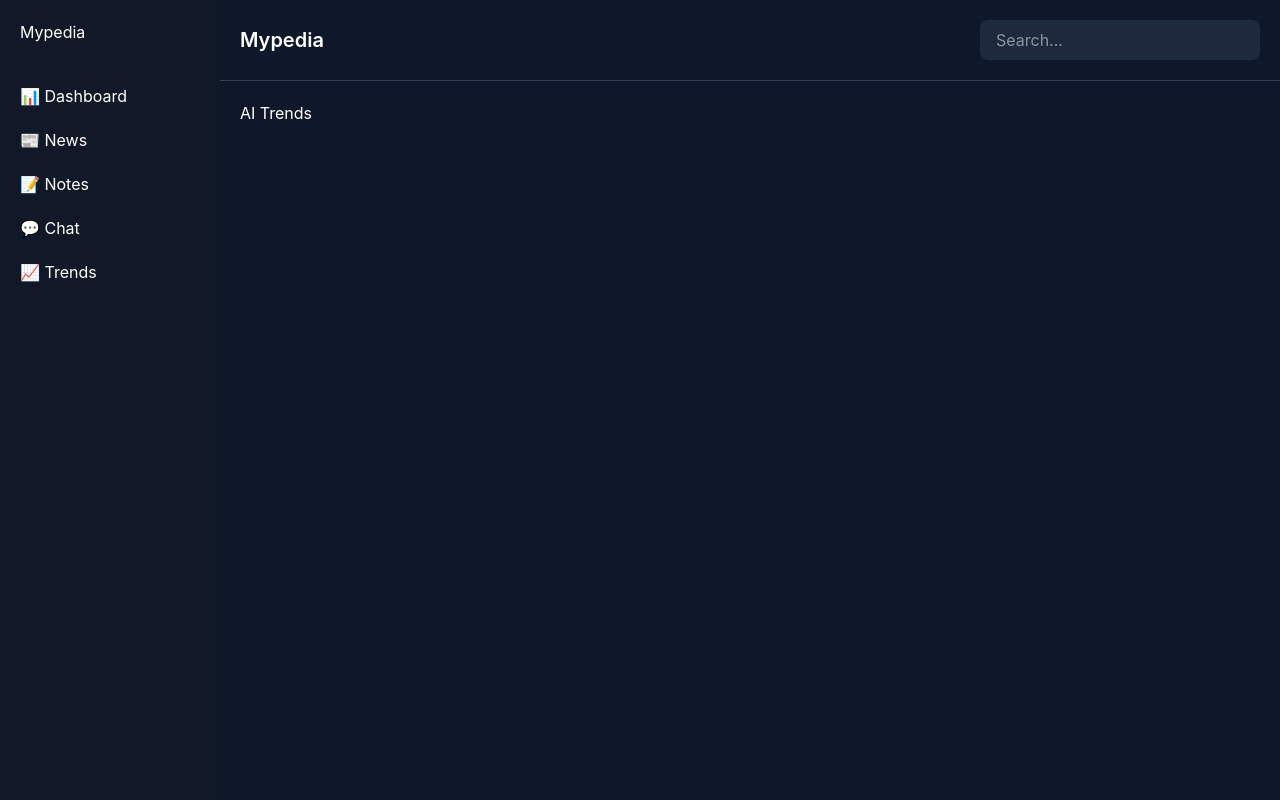
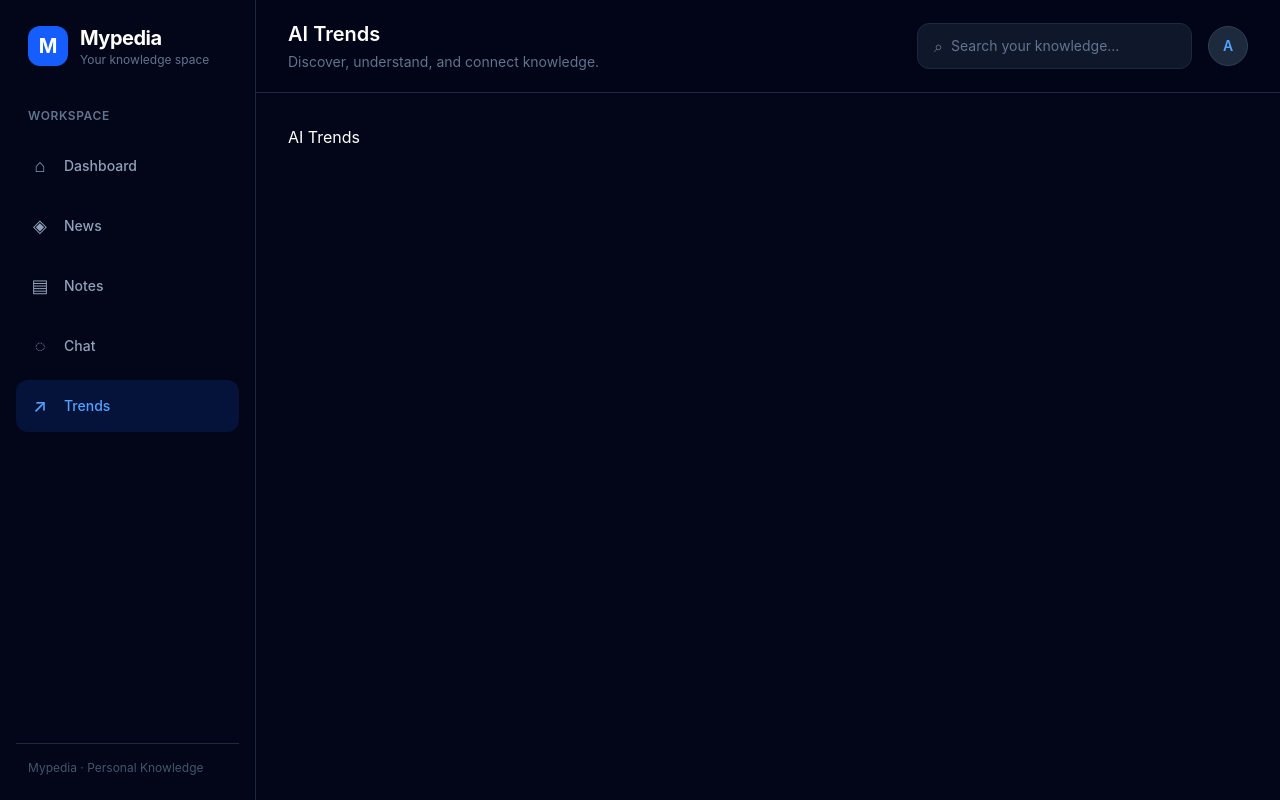
Before and after one commit to AbinandBArjun/MyAI, a React (Vite) app in the folder frontend/: page /trends in a window 1280 px wide. Built offline with nearby package versions, Linux system fonts and the light colour scheme.

Commit message:
Redesign global application shell

```diff
--- a/frontend/src/App.tsx
+++ b/frontend/src/App.tsx
@@ -11,26 +11,13 @@ import Trends from "./pages/Trends";
 
 function App() {
   return (
-    <div
-      style={{
-        display: "flex",
-        minHeight: "100vh",
-      }}
-    >
+    <div className="flex min-h-screen bg-slate-950 text-white">
       <Sidebar />
 
-      <div
-        style={{
-          flex: 1,
-        }}
-      >
+      <div className="flex min-w-0 flex-1 flex-col">
         <Navbar />
 
-        <div
-          style={{
-            padding: "20px",
-          }}
-        >
+        <main className="flex-1 px-8 py-8">
           <Routes>
             <Route path="/" element={<Dashboard />} />
             <Route path="/news" element={<News />} />
@@ -38,7 +25,7 @@ function App() {
             <Route path="/chat" element={<Chat />} />
             <Route path="/trends" element={<Trends />} />
           </Routes>
-        </div>
+        </main>
       </div>
     </div>
   );
--- a/frontend/src/components/Navbar.tsx
+++ b/frontend/src/components/Navbar.tsx
@@ -1,15 +1,45 @@
+import { useLocation } from "react-router-dom";
+
+const pageTitles: Record<string, string> = {
+  "/": "Dashboard",
+  "/news": "Discover News",
+  "/notes": "My Notes",
+  "/chat": "AI Assistant",
+  "/trends": "AI Trends",
+};
+
 export default function Navbar() {
+  const location = useLocation();
+
+  const pageTitle = pageTitles[location.pathname] || "Mypedia";
+
   return (
-    <div className="flex items-center justify-between border-b border-slate-700 p-5">
-      <h2 className="text-xl font-semibold">
-        Mypedia
-      </h2>
+    <header className="flex items-center justify-between border-b border-slate-800 bg-slate-950/80 px-8 py-5 backdrop-blur">
+      <div>
+        <h2 className="text-xl font-semibold text-white">
+          {pageTitle}
+        </h2>
 
-      <input
-        type="text"
-        placeholder="Search..."
-        className="rounded-lg bg-slate-800 px-4 py-2 outline-none"
-      />
-    </div>
+        <p className="mt-1 text-sm text-slate-500">
+          Discover, understand, and connect knowledge.
+        </p>
+      </div>
+
+      <div className="flex items-center gap-4">
+        <div className="hidden items-center gap-2 rounded-xl border border-slate-800 bg-slate-900 px-4 py-2.5 md:flex">
+          <span className="text-slate-500">⌕</span>
+
+          <input
+            type="text"
+            placeholder="Search your knowledge..."
+            className="w-56 bg-transparent text-sm text-white outline-none placeholder:text-slate-500"
+          />
+        </div>
+
+        <div className="flex h-10 w-10 items-center justify-center rounded-full border border-slate-700 bg-slate-800 text-sm font-semibold text-blue-400">
+          A
+        </div>
+      </div>
+    </header>
   );
 }
--- a/frontend/src/components/Sidebar.tsx
+++ b/frontend/src/components/Sidebar.tsx
@@ -1,32 +1,70 @@
-import { Link } from "react-router-dom";
+import { NavLink } from "react-router-dom";
+
+const navigationItems = [
+  { name: "Dashboard", path: "/", icon: "⌂", end: true },
+  { name: "News", path: "/news", icon: "◈" },
+  { name: "Notes", path: "/notes", icon: "▤" },
+  { name: "Chat", path: "/chat", icon: "◌" },
+  { name: "Trends", path: "/trends", icon: "↗" },
+];
 
 export default function Sidebar() {
   return (
-    <div
-      style={{
-        width: "220px",
-        background: "#111827",
-        color: "white",
-        padding: "20px",
-        height: "100vh",
-      }}
-    >
-      <h2>Mypedia</h2>
+    <aside className="flex min-h-screen w-64 flex-col border-r border-slate-800 bg-slate-950 px-4 py-6">
+      {/* Branding */}
+      <div className="mb-10 px-3">
+        <div className="flex items-center gap-3">
+          <div className="flex h-10 w-10 items-center justify-center rounded-xl bg-blue-600 text-xl font-bold">
+            M
+          </div>
 
-      <nav
-        style={{
-          display: "flex",
-          flexDirection: "column",
-          gap: "20px",
-          marginTop: "40px",
-        }}
-      >
-        <Link to="/">📊 Dashboard</Link>
-        <Link to="/news">📰 News</Link>
-        <Link to="/notes">📝 Notes</Link>
-        <Link to="/chat">💬 Chat</Link>
-        <Link to="/trends">📈 Trends</Link>
+          <div>
+            <h1 className="text-xl font-bold tracking-tight text-white">
+              Mypedia
+            </h1>
+
+            <p className="text-xs text-slate-500">
+              Your knowledge space
+            </p>
+          </div>
+        </div>
+      </div>
+
+      {/* Navigation */}
+      <nav className="flex flex-1 flex-col gap-2">
+        <p className="mb-2 px-3 text-xs font-semibold uppercase tracking-wider text-slate-500">
+          Workspace
+        </p>
+
+        {navigationItems.map((item) => (
+          <NavLink
+            key={item.path}
+            to={item.path}
+            end={item.end}
+            className={({ isActive }) =>
+              [
+                "flex items-center gap-3 rounded-xl px-3 py-3 text-sm font-medium transition-all duration-200",
+                isActive
+                  ? "bg-blue-600/15 text-blue-400"
+                  : "text-slate-400 hover:bg-slate-800 hover:text-white",
+              ].join(" ")
+            }
+          >
+            <span className="flex w-6 justify-center text-lg">
+              {item.icon}
+            </span>
+
+            <span>{item.name}</span>
+          </NavLink>
+        ))}
       </nav>
-    </div>
+
+      {/* Footer */}
+      <div className="border-t border-slate-800 pt-4">
+        <p className="px-3 text-xs text-slate-600">
+          Mypedia · Personal Knowledge
+        </p>
+      </div>
+    </aside>
   );
 }
--- a/frontend/src/index.css
+++ b/frontend/src/index.css
@@ -3,12 +3,22 @@
 html,
 body,
 #root {
-  height: 100%;
+  min-height: 100%;
   margin: 0;
 }
 
 body {
-  background-color: #0f172a;
+  background-color: #020617;
+  color: #f8fafc;
+  font-family: Inter, ui-sans-serif, system-ui, -apple-system,
+    BlinkMacSystemFont, "Segoe UI", sans-serif;
+}
+
+* {
+  box-sizing: border-box;
+}
+
+::selection {
+  background-color: #2563eb;
   color: white;
-  font-family: Inter, sans-serif;
 }
```
Also changed, not shown: frontend/src/App.css (+1 -184 lines).
